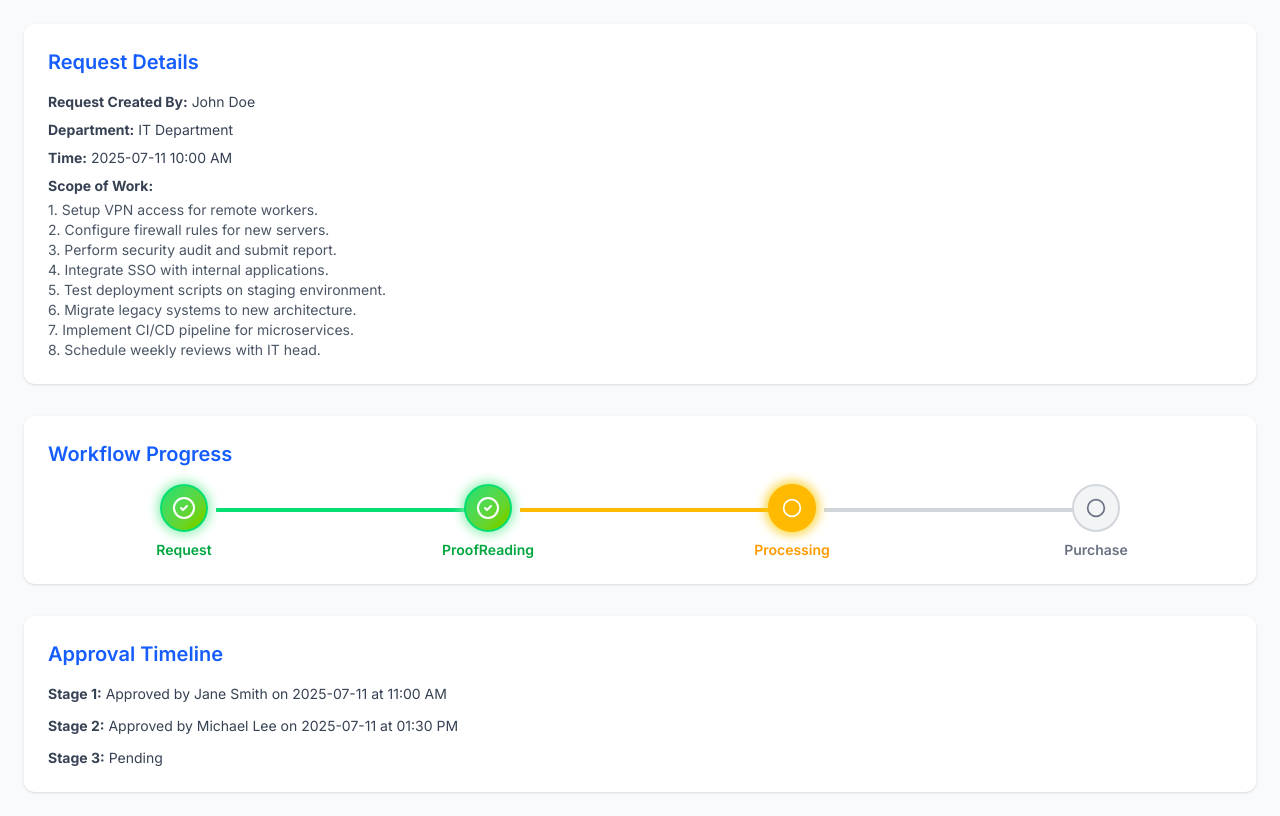
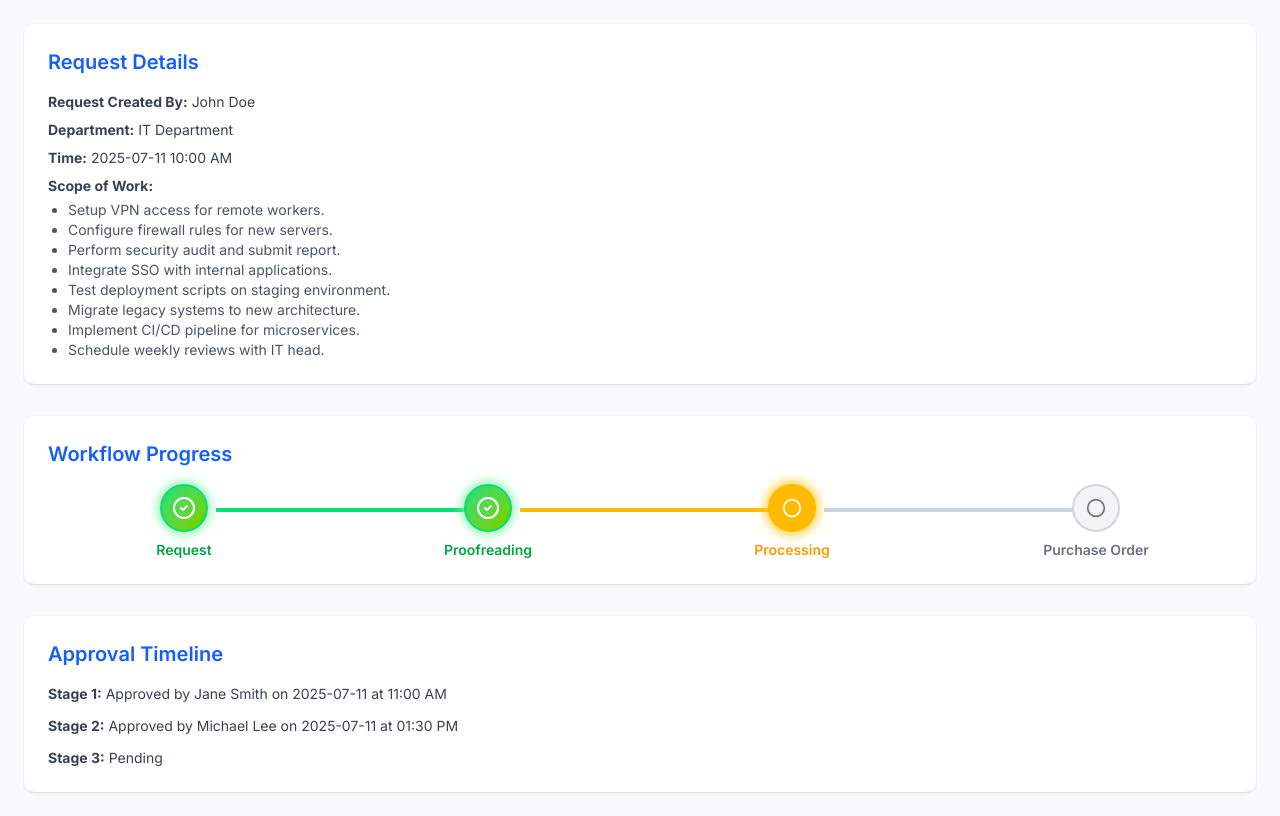
Before and after one commit to dubeyanant/better-ioms, a Next.js app: page /request_details in a window 1280 px wide. Built offline with nearby package versions, Linux system fonts and the light colour scheme.

Commit message:
fix: introduced variables

```diff
--- a/src/app/request_details/page.tsx
+++ b/src/app/request_details/page.tsx
@@ -1,9 +1,40 @@
 "use client";
+
 import WorkflowStatus from "@/components/ui/status_workflow";
-// Make sure this points to your actual workflow tracker
 import React from "react";
 
 const RequestDetailsPage = () => {
+	// 📦 Replace these with real data (from props, context, or API)
+	const requestCreatedBy = "John Doe";
+	const department = "IT Department";
+	const createdAt = "2025-07-11 10:00 AM";
+	const scopeOfWork = [
+		"Setup VPN access for remote workers.",
+		"Configure firewall rules for new servers.",
+		"Perform security audit and submit report.",
+		"Integrate SSO with internal applications.",
+		"Test deployment scripts on staging environment.",
+		"Migrate legacy systems to new architecture.",
+		"Implement CI/CD pipeline for microservices.",
+		"Schedule weekly reviews with IT head.",
+	];
+
+	const approvalTimeline = [
+		{
+			stage: "Stage 1",
+			approver: "Jane Smith",
+			time: "2025-07-11 at 11:00 AM",
+			status: "Approved",
+		},
+		{
+			stage: "Stage 2",
+			approver: "Michael Lee",
+			time: "2025-07-11 at 01:30 PM",
+			status: "Approved",
+		},
+		{ stage: "Stage 3", approver: "", time: "", status: "Pending" },
+	];
+
 	return (
 		<div className="min-h-screen bg-gray-50 p-6 space-y-8">
 			{/* Section 1: Request Info */}
@@ -13,26 +44,21 @@ const RequestDetailsPage = () => {
 				</h2>
 				<div className="space-y-2 text-gray-700 text-sm">
 					<p>
-						<strong>Request Created By:</strong> John Doe
+						<strong>Request Created By:</strong> {requestCreatedBy}
 					</p>
 					<p>
-						<strong>Department:</strong> IT Department
+						<strong>Department:</strong> {department}
 					</p>
 					<p>
-						<strong>Time:</strong> 2025-07-11 10:00 AM
+						<strong>Time:</strong> {createdAt}
 					</p>
 					<div>
 						<strong>Scope of Work:</strong>
-						<p className="mt-1 text-gray-600 whitespace-pre-line">
-							{`1. Setup VPN access for remote workers.
-2. Configure firewall rules for new servers.
-3. Perform security audit and submit report.
-4. Integrate SSO with internal applications.
-5. Test deployment scripts on staging environment.
-6. Migrate legacy systems to new architecture.
-7. Implement CI/CD pipeline for microservices.
-8. Schedule weekly reviews with IT head.`}
-						</p>
+						<ul className="list-disc ml-5 mt-1 text-gray-600">
+							{scopeOfWork.map((line, idx) => (
+								<li key={idx}>{line}</li>
+							))}
+						</ul>
 					</div>
 				</div>
 			</section>
@@ -45,9 +71,9 @@ const RequestDetailsPage = () => {
 				<WorkflowStatus
 					stages={[
 						"Request",
-						"ProofReading",
+						"Proofreading",
 						"Processing",
-						"Purchase",
+						"Purchase Order",
 					]}
 					currentStage={"Processing"}
 				/>
@@ -59,17 +85,16 @@ const RequestDetailsPage = () => {
 					Approval Timeline
 				</h2>
 				<ul className="space-y-3 text-sm text-gray-700">
-					<li>
-						<strong>Stage 1:</strong> Approved by Jane Smith on
-						2025-07-11 at 11:00 AM
-					</li>
-					<li>
-						<strong>Stage 2:</strong> Approved by Michael Lee on
-						2025-07-11 at 01:30 PM
-					</li>
-					<li>
-						<strong>Stage 3:</strong> Pending
-					</li>
+					{approvalTimeline.map(
+						({ stage, approver, time, status }, idx) => (
+							<li key={idx}>
+								<strong>{stage}:</strong>{" "}
+								{status === "Pending"
+									? "Pending"
+									: `Approved by ${approver} on ${time}`}
+							</li>
+						),
+					)}
 				</ul>
 			</section>
 		</div>
```
